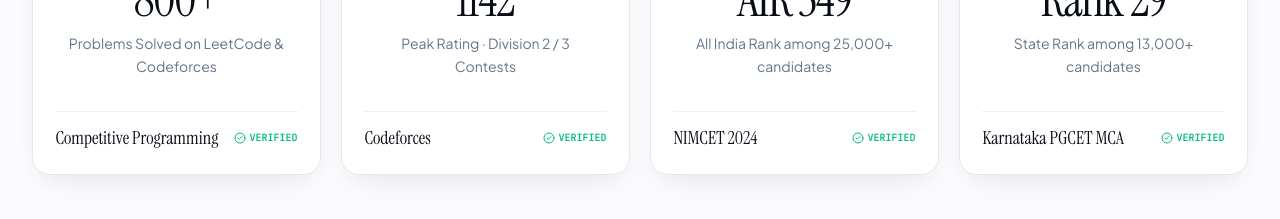
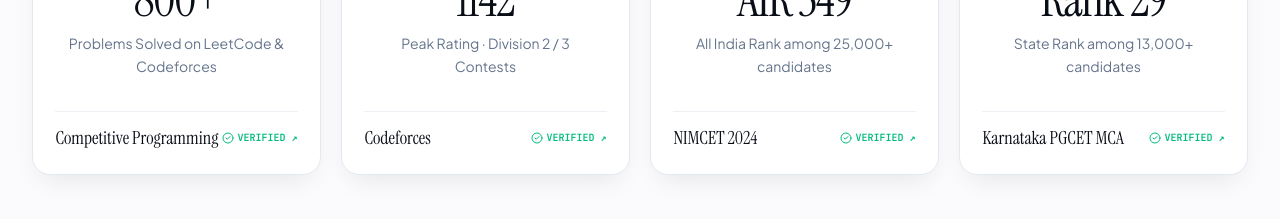
Before and after one commit to rohanre1813/myportfolio, a React (Vite) app: page / in a window 1280 px wide. Shown: the part 5580-5799 px from the top of the page. Built offline with nearby package versions, Linux system fonts and the light colour scheme.

Commit message:
feat(credentials): add verification links for NIMCET rank card and Karnataka PGCET

```diff
--- a/src/data/portfolioData.ts
+++ b/src/data/portfolioData.ts
@@ -24,7 +24,9 @@ export const portfolioData = {
     codeforces: "https://codeforces.com/profile/Rohanre1813",
     geeksforgeeks: "https://www.geeksforgeeks.org/profile/rohanshet4k27",
     github: "https://github.com/rohanre1813",
-    codolio: "https://codolio.com/profile/Rohanshetty"
+    codolio: "https://codolio.com/profile/Rohanshetty",
+    nimcetRankCard: "https://drive.google.com/file/d/1PzIn4uo3dsd38KlM8PQiRL4AGquprtmw/view?usp=drive_link",
+    pgcetRankPost: "https://lnkd.in/p/gZ9AfyUx"
   },
   education: [
     {
--- a/src/sections/Achievements.tsx
+++ b/src/sections/Achievements.tsx
@@ -65,8 +65,8 @@ export function Achievements() {
       dateOrRank: "Rank 549 (Top 2%)",
       credDetails: "National NIT MCA Entrance Exam",
       skills: "Higher Math, Analytical Reasoning, CS",
-      verifyUrl: "https://www.nitjsr.ac.in/",
-      verifyLabel: "NIT Jamshedpur Track",
+      verifyUrl: portfolioData.links.nimcetRankCard,
+      verifyLabel: "NIMCET Scorecard",
       icon: Trophy
     },
     {
@@ -80,8 +80,8 @@ export function Achievements() {
       dateOrRank: "State Rank 29",
       credDetails: "Post Graduate Common Entrance Test",
       skills: "General CS, Quantitative Aptitude, Logic",
-      verifyUrl: portfolioData.links.linkedin,
-      verifyLabel: "LinkedIn Verification",
+      verifyUrl: portfolioData.links.pgcetRankPost,
+      verifyLabel: "PGCET Rank Post",
       icon: Award
     }
   ];
@@ -169,9 +169,16 @@ export function Achievements() {
 
                   <div className="flex items-center justify-between border-t border-border/60 pt-3">
                     <span className="font-serif text-lg text-foreground">{card.frontTitle}</span>
-                    <span className="font-mono text-[10px] text-emerald-500 font-semibold flex items-center gap-1">
-                      <CheckCircle2 className="w-3 h-3" /> VERIFIED
-                    </span>
+                    <a
+                      href={card.verifyUrl}
+                      target="_blank"
+                      rel="noopener noreferrer"
+                      onClick={(e) => e.stopPropagation()}
+                      className="font-mono text-[10px] text-emerald-500 hover:text-emerald-400 font-semibold flex items-center gap-1 hover:underline cursor-pointer"
+                      title={`Open ${card.verifyLabel}`}
+                    >
+                      <CheckCircle2 className="w-3 h-3" /> VERIFIED ↗
+                    </a>
                   </div>
                 </div>
 
```
